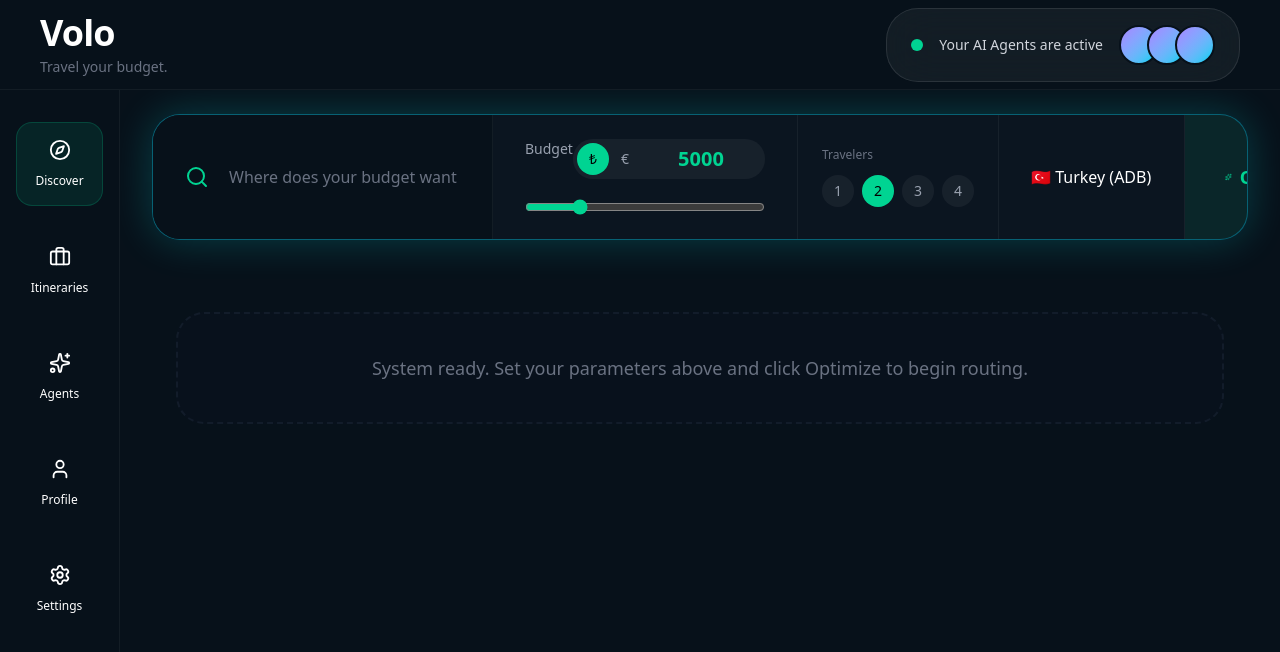
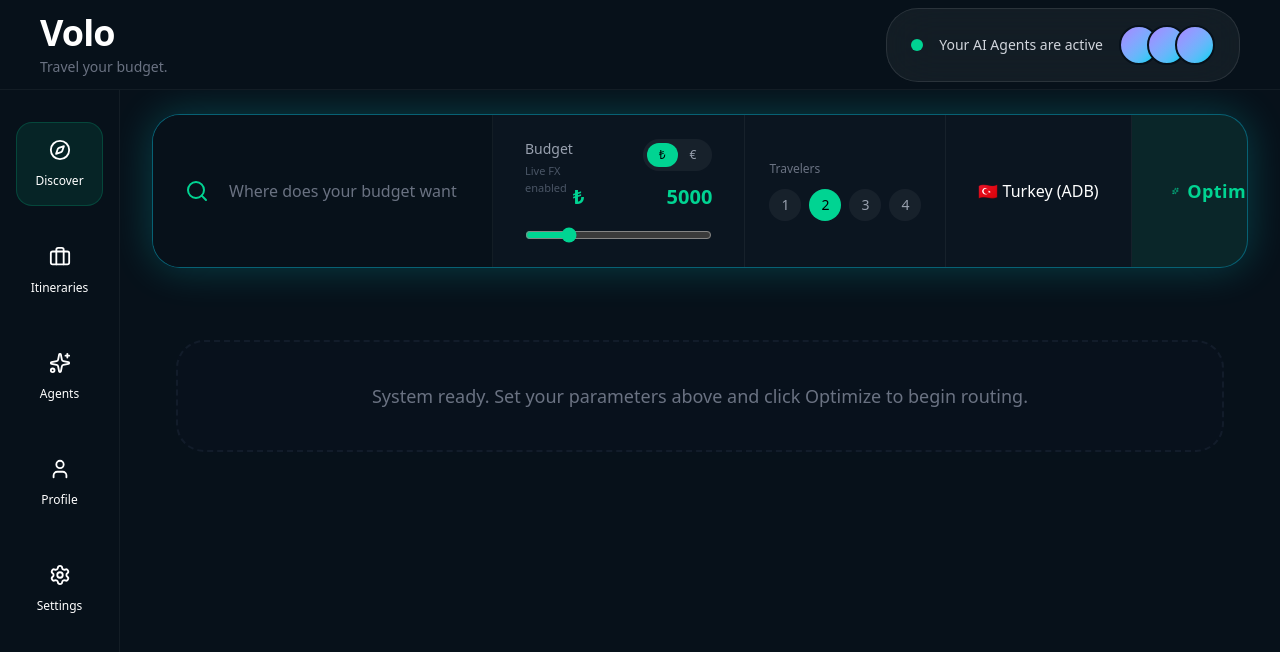
Before and after one commit to tseliasas/Volo, a Next.js app in the folder frontend/: page / in a window 1280 px wide. Shown: the top 652 px of the page. Built offline with nearby package versions, Linux system fonts and the light colour scheme.

Commit message:
Second commit to the frontend

```diff
--- a/frontend/components/dashboard/SearchTerminal.tsx
+++ b/frontend/components/dashboard/SearchTerminal.tsx
@@ -3,6 +3,7 @@
 import { Search, Loader2, Sparkles } from "lucide-react";
 import { useState } from "react";
 import { useRef } from "react";
+import { convertBudget, convertPrice, currencySymbol, EXCHANGE_RATE } from "@/utils/currency";
 
 // 1. Tell TypeScript what props this component expects from the Boss (page.tsx)
 interface SearchTerminalProps {
@@ -22,6 +23,7 @@
   const [pax, setPax] = useState(2);
   const debounceRef = useRef<NodeJS.Timeout | null>(null);
   const [origin, setOrigin] = useState("ADB"); // Default to Izmir Airport
+  const convertedBudget = convertBudget(budget, currency);
 
   const delayedOptimize = (
     budgetValue: number,
@@ -67,22 +69,71 @@
       </div>
 
       {/* BUDGET */}
-      <div className="w-[320px] px-8 py-6 border-r border-white/5 flex flex-col justify-center">
+      <div
+        className="
+          w-[340px]
+
+          px-8
+          py-6
+
+          border-r border-white/5
+
+          flex
+          flex-col
+          justify-center
+        "
+      >
+
+        {/* TOP ROW */}
         <div className="flex justify-between items-start">
-          <div className="text-gray-400 text-sm">Budget</div>
-          <div className="flex rounded-full bg-white/5 p-1 mb-2">
 
+          {/* LABEL */}
+          <div>
+
+            <p className="text-gray-400 text-sm">
+              Budget
+            </p>
+
+            <p className="
+              text-[11px]
+              text-gray-600
+              mt-1
+            ">
+              Live FX enabled
+            </p>
+
+          </div>
+
+          {/* RIGHT SIDE */}
+          <div className="flex flex-col items-end">
+
+            {/* CURRENCY TOGGLE */}
+            <div
+              className="
+                flex
+
+                rounded-full
+
+                bg-white/5
+
+                p-1
+
+                mb-3
+              "
+            >
+
+              {/* TRY */}
               <button
                 onClick={() =>
                   setCurrency("TRY")
                 }
                 className={`
                   px-3
-              py-1.5
+                  py-1
 
                   rounded-full
 
-              text-sm
+                  text-xs
 
                   transition-all
 
@@ -96,17 +147,18 @@
                 ₺
               </button>
 
+              {/* EUR */}
               <button
                 onClick={() =>
                   setCurrency("EUR")
                 }
                 className={`
                   px-3
-              py-1.5
+                  py-1
 
                   rounded-full
 
-              text-sm
+                  text-xs
 
                   transition-all
 
@@ -120,17 +172,39 @@
                 €
               </button>
 
+            </div>
+
+            {/* EDITABLE VALUE */}
+            <div className="flex items-center gap-2">
+
+              <span
+                className="
+                  text-emerald-400
+                  text-xl
+                  font-semibold
+                "
+              >
+                {currencySymbol(currency)}
+              </span>
+
               <input
-              value={budget}
+                value={convertedBudget}
                 onChange={(e) => {
 
                   const raw =
-                  e.target.value.replace(/\D/g, "");
+                    Number(
+                      e.target.value.replace(/\D/g, "")
+                    );
 
-                setBudget(Number(raw));
+                  const internalValue =
+                    currency === "EUR"
+                      ? raw * EXCHANGE_RATE
+                      : raw;
+
+                  setBudget(internalValue);
 
                   delayedOptimize(
-                  Number(raw),
+                    internalValue,
                     pax,
                     origin
                   );
@@ -156,7 +230,7 @@
 
                   outline-none
 
-                text-center
+                  text-right
 
                   text-emerald-400
                   text-xl
@@ -165,31 +239,66 @@
               />
 
             </div>
+
           </div>
+
+        </div>
+
+        {/* SLIDER */}
         <input
           type="range"
-          min={1000}
-          max={20000}
-          step={100}
-          value={budget}
+
+          min={
+            currency === "EUR"
+              ? 50
+              : 1000
+          }
+
+          max={
+            currency === "EUR"
+              ? 600
+              : 20000
+          }
+
+          step={
+            currency === "EUR"
+              ? 10
+              : 100
+          }
+
+          value={convertedBudget}
+
           onChange={(e) => {
 
-            const value =
+            const raw =
               Number(e.target.value);
 
-            setBudget(value);
+            const internalValue =
+              currency === "EUR"
+                ? raw * EXCHANGE_RATE
+                : raw;
+
+            setBudget(internalValue);
 
             delayedOptimize(
-              value,
+              internalValue,
               pax,
               origin
             );
 
           }}
-          className="w-full mt-3 accent-emerald-400 cursor-pointer"
+
+          className="
+            w-full
+            mt-4
+
+            accent-emerald-400
+
+            cursor-pointer
+          "
         />
+
       </div>
-
 
 
       {/* PAX (Now Interactive) */}
--- a/frontend/utils/currency.ts
+++ b/frontend/utils/currency.ts
@@ -6,7 +6,7 @@
 ) {
 
   if (currency === "EUR") {
-    return amount / EXCHANGE_RATE;
+    return Math.round(amount / EXCHANGE_RATE);
   }
 
   return amount;
```
Also changed, not shown: 1 other file (tests, documents, lock files or other folders). Lines whose indentation alone changed are shown as unchanged.
